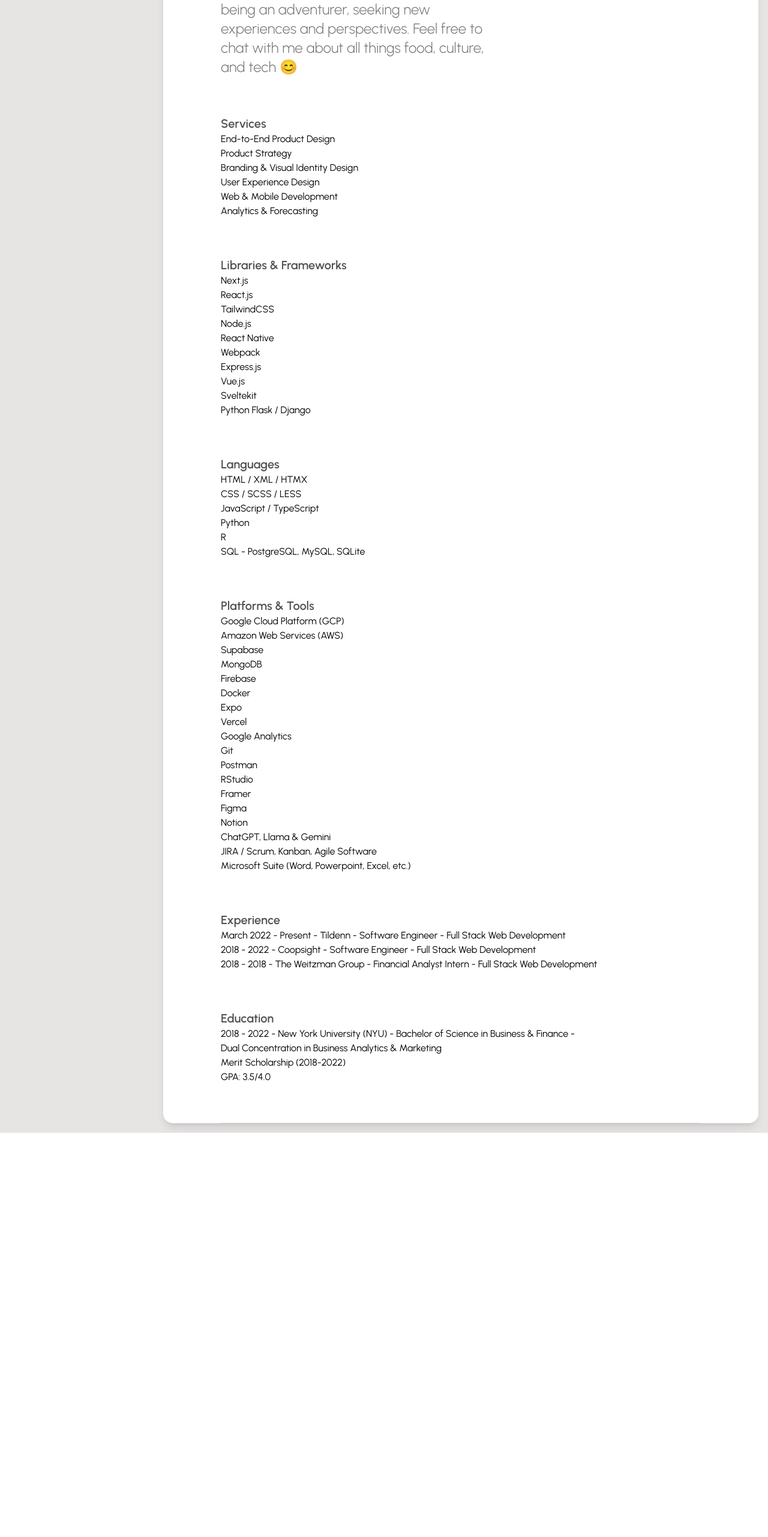
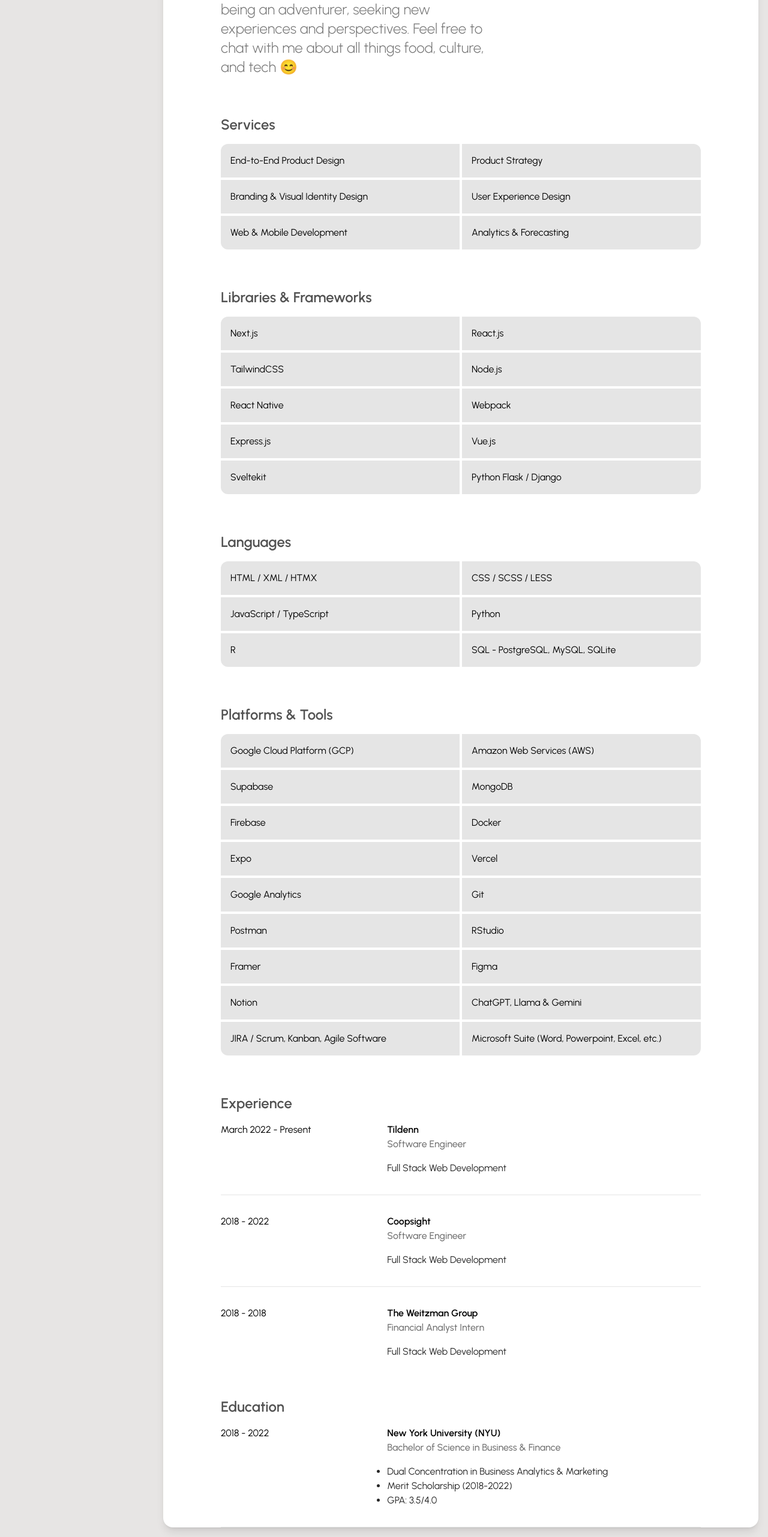
Before and after one commit to tyeetale/tyeetale, a Next.js app: page /dashboard/about in a window 1280 px wide. Shown: the part 732-3295 px from the top of the page at 60% size. Before the commit the page ends 2621 px from the top, so only its background shows below. Built offline with nearby package versions, Linux system fonts and the light colour scheme.

Commit message:
feat(about): add styling to content

```diff
--- a/src/app/dashboard/about/page.tsx
+++ b/src/app/dashboard/about/page.tsx
@@ -129,84 +129,131 @@
             />
           </div>
         </div>
-
-        <div>
-          <h3 className="font-semibold text-xl text-neutral-600 dark:text-neutral-500">
+        <div className="w-full space-y-4">
+          <h3 className="dark:text-white font-semibold text-2xl text-neutral-600">
             Services
           </h3>
-          <ul>
+          <ul className=" grid grid-cols-2 gap-1 overflow-hidden rounded-xl ">
             {services.map((service) => (
-              <li key={service}>{service}</li>
+              <li
+                key={service}
+                className="p-4 bg-neutral-200 dark:bg-neutral-800"
+              >
+                {service}
+              </li>
+            ))}
+          </ul>
+        </div>
+        <div className="w-full space-y-4">
+          <h3 className="dark:text-white font-semibold text-2xl text-neutral-600">
+            Libraries & Frameworks
+          </h3>
+          <ul className="grid grid-cols-2 gap-1 overflow-hidden rounded-xl ">
+            {libraries_frameworks.map((library) => (
+              <li
+                key={library}
+                className="p-4 bg-neutral-200 dark:bg-neutral-800"
+              >
+                {library}
+              </li>
+            ))}
+          </ul>
+        </div>
+        <div className="w-full space-y-4">
+          <h3 className="dark:text-white font-semibold text-2xl text-neutral-600">
+            Languages
+          </h3>
+          <ul className="grid grid-cols-2 gap-1 overflow-hidden rounded-xl ">
+            {languages.map((language) => (
+              <li
+                key={language}
+                className="p-4 bg-neutral-200 dark:bg-neutral-800"
+              >
+                {language}
+              </li>
+            ))}
+          </ul>
+        </div>
+        <div className="w-full space-y-4">
+          <h3 className="dark:text-white font-semibold text-2xl text-neutral-600">
+            Platforms & Tools
+          </h3>
+          <ul className="grid grid-cols-2 gap-1 overflow-hidden rounded-xl">
+            {platform_tools.map((tool) => (
+              <li key={tool} className="p-4 bg-neutral-200 dark:bg-neutral-800">
+                {tool}
+              </li>
+            ))}
+          </ul>
+        </div>
+        <div className="w-full space-y-4">
+          <h3 className="dark:text-white font-semibold text-2xl text-neutral-600">
+            Experience
+          </h3>
+          <ul className="flex flex-col space-y-8">
+            {experience.map((exp, idx) => (
+              <>
+                <li
+                  key={exp.company}
+                  className="flex w-full items-start justify-start space-x-4"
+                >
+                  <div className="w-1/3 ">{exp.timeframe}</div>
+                  <div className="w-2/3 flex flex-col space-y-4">
+                    <div className="flex flex-col">
+                      <h4 className="font-semibold">{exp.company}</h4>
+                      <p className="text-neutral-500 font-medium">
+                        {exp.title}
+                      </p>
+                    </div>
+                    <p className="text-neutral-800 dark:text-neutral-400">
+                      {exp.description}
+                    </p>
+                  </div>
+                </li>
+                {idx < experience.length - 1 && <Separator />}
+              </>
+            ))}
+          </ul>
+        </div>
+        <div className="w-full space-y-4">
+          <h3 className="dark:text-white font-semibold text-2xl text-neutral-600">
+            Education
+          </h3>
+          <ul className="flex flex-col space-y-8">
+            {education.map((edu) => (
+              <>
+                <li className="flex w-full items-start justify-start space-x-4">
+                  <div className="w-1/3">{edu.timeframe}</div>
+                  <div className="w-2/3 flex flex-col space-y-4">
+                    <div className="flex flex-col">
+                      <h4 className="font-semibold">{edu.school}</h4>
+                      <p className="text-neutral-500 font-medium">
+                        {edu.degree}
+                      </p>
+                    </div>
+                    <ul className="list-disc">
+                      {edu.description.map((point) => (
+                        <li className="text-neutral-800 dark:text-neutral-400">
+                          {point}
+                        </li>
+                      ))}
+                    </ul>
+                  </div>
+                </li>
+                <Separator />
+              </>
             ))}
           </ul>
         </div>
 
-        <div>
-          <h3 className="font-semibold text-xl text-neutral-600 dark:text-neutral-500">
-            Libraries & Frameworks
-          </h3>
-          <ul>
-            {libraries_frameworks.map((library) => (
-              <li key={library}>{library}</li>
-            ))}
-          </ul>
-        </div>
-
-        <div>
-          <h3 className="font-semibold text-xl text-neutral-600 dark:text-neutral-500">
-            Languages
-          </h3>
-          <ul>
-            {languages.map((language) => (
-              <li key={language}>{language}</li>
-            ))}
-          </ul>
-        </div>
-
-        <div>
-          <h3 className="font-semibold text-xl text-neutral-600 dark:text-neutral-500">
-            Platforms & Tools
-          </h3>
-          <ul>
-            {platform_tools.map((tool) => (
-              <li key={tool}>{tool}</li>
-            ))}
-          </ul>
-        </div>
-
-        <div>
-          <h3 className="font-semibold text-xl text-neutral-600 dark:text-neutral-500">
-            Experience
-          </h3>
-          <ul>
-            {experience.map((exp) => (
-              <li key={exp.timeframe}>
-                {exp.timeframe} - {exp.company} - {exp.title} -{" "}
-                {exp.description}
-              </li>
-            ))}
-          </ul>
-        </div>
-
-        <div>
-          <h3 className="font-semibold text-xl text-neutral-600 dark:text-neutral-500">
-            Education
-          </h3>
-          <ul>
-            {education.map((edu) => (
-              <li key={edu.timeframe}>
-                {edu.timeframe} - {edu.school} - {edu.degree} -{" "}
-                <ul>
-                  {edu.description.map((desc) => (
-                    <li key={desc}>{desc}</li>
-                  ))}
-                </ul>
-              </li>
-            ))}
-          </ul>
-        </div>
-
-        <Separator />
+        {/* <div className="w-full space-y-4 flex">
+          <Button variant="default" asChild>
+            Download Resume
+          </Button>
+          <Button variant="outline" asChild>
+            See My Daily Reports on Twitter
+          </Button>
+        </div> */}
       </div>
     </main>
   );
```
